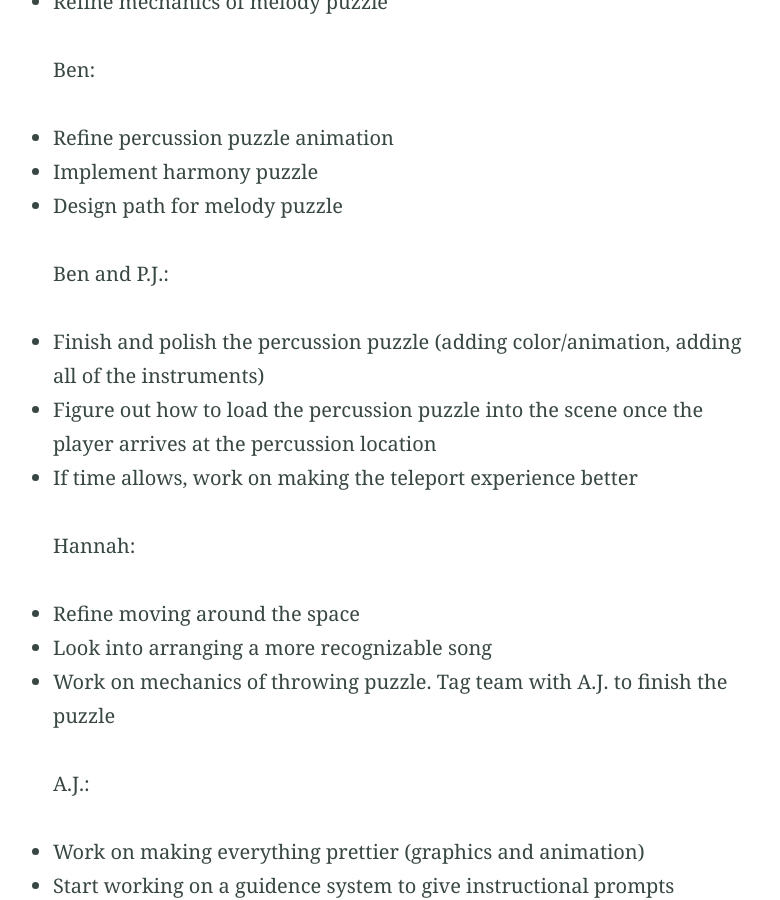
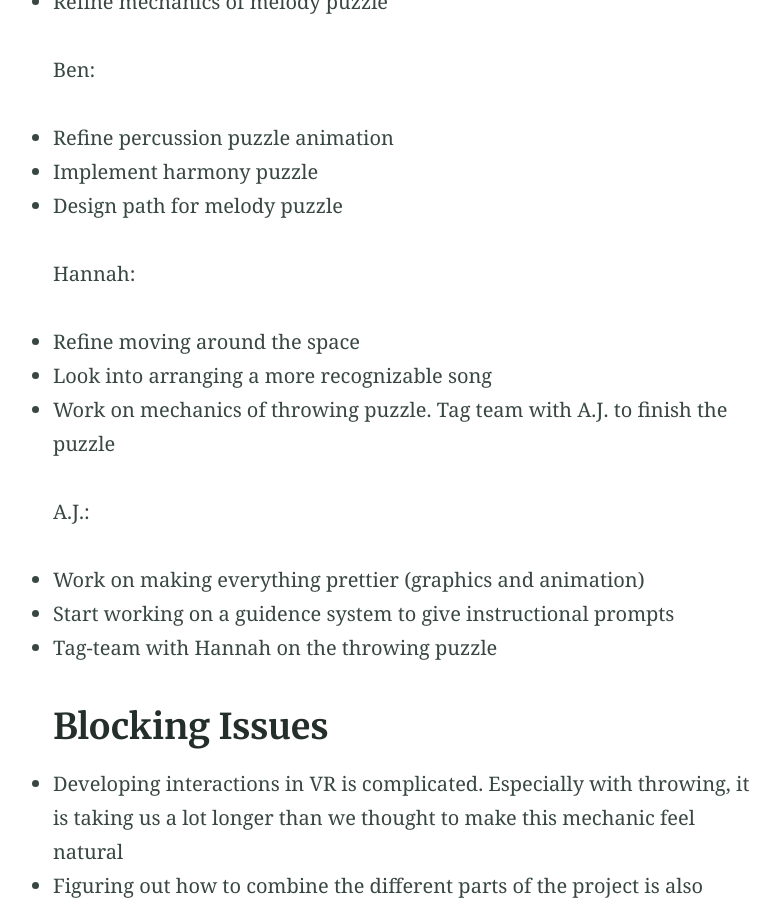
Before and after one commit to aj1118/vrcapstone19sp-team7, a Jekyll site: the page built from _posts/2019-05-10-Week-5.md, in a window 1280 px wide and 900 px high, scrolled down 2722 px. Shown: the whole window, without its empty margins (230-1010 px from the left). Built offline with Jekyll 4.4.1, drawn with Linux system fonts in a browser that asks for light colours; our own code applies the rules of GitHub Pages for plain Markdown files.

Commit message:
Update 2019-05-10-Week-5.md

```diff
--- a/_posts/2019-05-10-Week-5.md
+++ b/_posts/2019-05-10-Week-5.md
@@ -53,11 +53,6 @@ Ben:
 * Implement harmony puzzle
 * Design path for melody puzzle
 
-Ben and P.J.:
-* Finish and polish the percussion puzzle (adding color/animation, adding all of the instruments)
-* Figure out how to load the percussion puzzle into the scene once the player arrives at the percussion location
-* If time allows, work on making the teleport experience better
-
 Hannah:
 * Refine moving around the space
 * Look into arranging a more recognizable song
```
